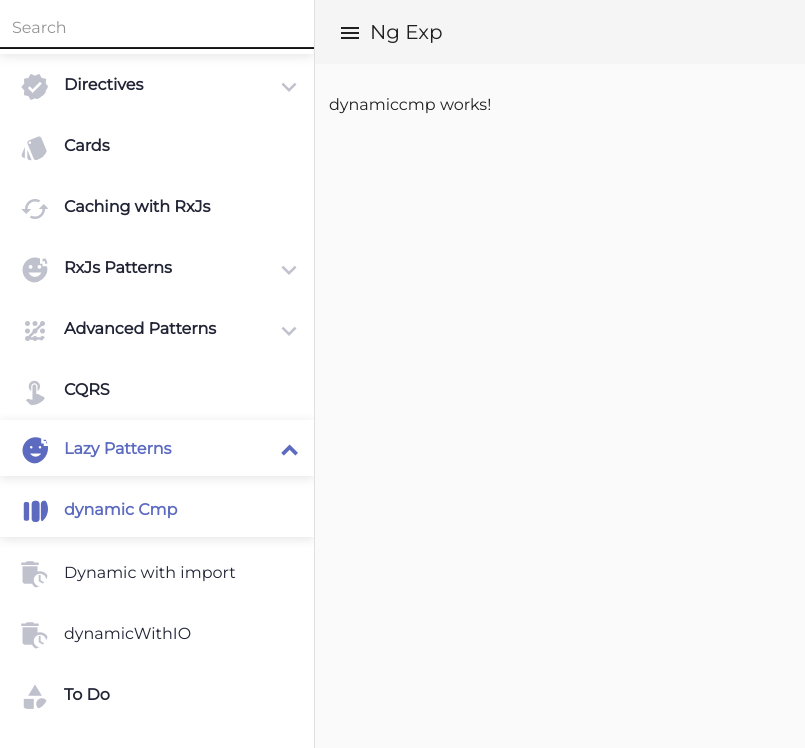
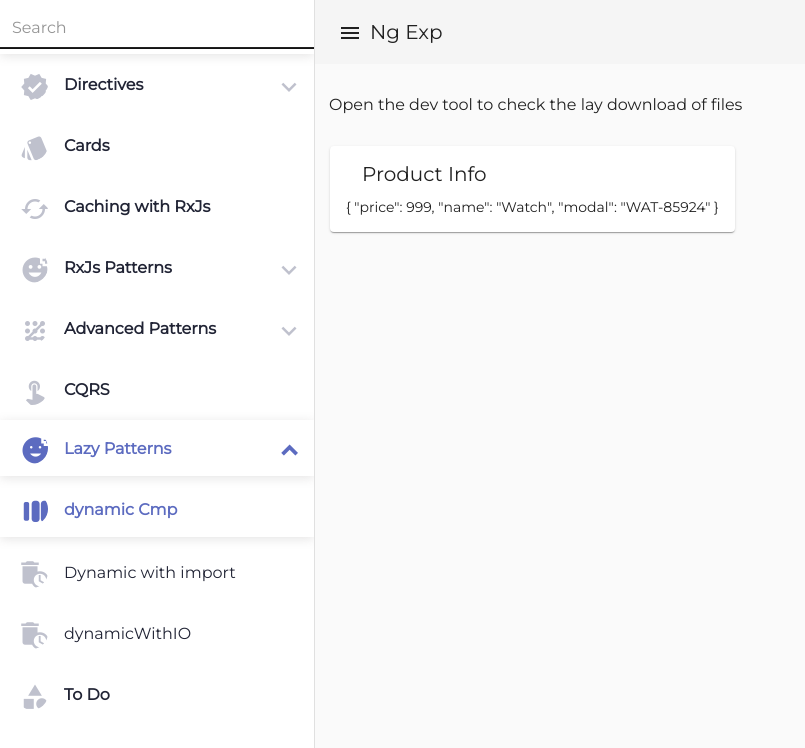
Before and after one commit to RajeshSR0809/ngexp, an Angular app: page /lazyloadingpatterns/lazy in a window 1280 px wide. Shown: the top 748 px of the page, without its empty margins (0-805 px from the left). Built offline with nearby package versions, Linux system fonts and the light colour scheme.

Commit message:
dynamic loading using viewContainerRef

```diff
--- a/src/app/lazyloading/dynamiccmp/dynamiccmp.component.html
+++ b/src/app/lazyloading/dynamiccmp/dynamiccmp.component.html
@@ -1 +1,9 @@
-<p>dynamiccmp works!</p>
+<div class="row ">
+  <div class="col-12">
+    <p>Open the dev tool to check the lay download of files</p>
+  </div>
+
+  <div class="m-3">
+      <ng-container #container></ng-container>
+  </div>
+</div>
--- a/src/app/lazyloading/dynamiccmp/dynamiccmp.component.ts
+++ b/src/app/lazyloading/dynamiccmp/dynamiccmp.component.ts
@@ -1,15 +1,35 @@
-import { Component, OnInit } from '@angular/core';
+import { Component, OnInit, ViewChild, ViewContainerRef, ComponentFactoryResolver, AfterViewInit, OnDestroy } from '@angular/core';
+import { ProductCardComponent } from './product-card/product-card.component';
+import { of, empty } from 'rxjs';
+import { delay, tap } from 'rxjs/operators';
 
 @Component({
   selector: 'app-dynamiccmp',
   templateUrl: './dynamiccmp.component.html',
   styleUrls: ['./dynamiccmp.component.scss']
 })
-export class DynamiccmpComponent implements OnInit {
+export class DynamiccmpComponent implements OnInit, AfterViewInit, OnDestroy {
 
-  constructor() { }
+  @ViewChild('container', {read: ViewContainerRef}) container: ViewContainerRef;
+  constructor(private factoryResolver: ComponentFactoryResolver) { }
 
   ngOnInit(): void {
+
+  }
+
+  ngAfterViewInit(){
+    of(1).pipe(delay(500), tap(_ => this.loadProductInfoCom())).subscribe()
+  }
+
+  loadProductInfoCom(){
+    this.container.clear();
+    const prdCmpFactory = this.factoryResolver.resolveComponentFactory(ProductCardComponent);
+    const prdCmp = this.container.createComponent(prdCmpFactory);
+    prdCmp.instance.info = {price: 999, name: 'Watch', modal: 'WAT-85924'};
+  }
+
+  ngOnDestroy(){
+    this.container.clear();
   }
 
 }
--- /dev/null
+++ b/src/app/lazyloading/dynamiccmp/product-card/product-card.component.html
@@ -0,0 +1,9 @@
+    <mat-card class="">
+      <mat-card-header>
+        <mat-card-title>Product Info</mat-card-title>
+      </mat-card-header>
+
+      <mat-card-content>
+        <p>{{info | json}}</p>
+      </mat-card-content>
+    </mat-card>
--- /dev/null
+++ b/src/app/lazyloading/dynamiccmp/product-card/product-card.component.ts
@@ -0,0 +1,23 @@
+import { Component, OnInit, Input } from '@angular/core';
+
+@Component({
+  selector: 'app-product-card',
+  templateUrl: './product-card.component.html',
+  styleUrls: ['./product-card.component.scss']
+})
+export class ProductCardComponent implements OnInit {
+
+  @Input()
+  set info(info: object){
+    this._info = info;
+  }
+  get info(): object{
+    return this._info;
+  }
+  private _info: object = undefined;
+  constructor() { }
+
+  ngOnInit(): void {
+  }
+
+}
```
Also changed, not shown: src/app/lazyloading/lazyloading.module.ts (+5 -2 lines), src/app/lazyloading/dynamiccmp/product-card/product-card.component.scss (added), 1 other file (tests, documents, lock files or other folders).
